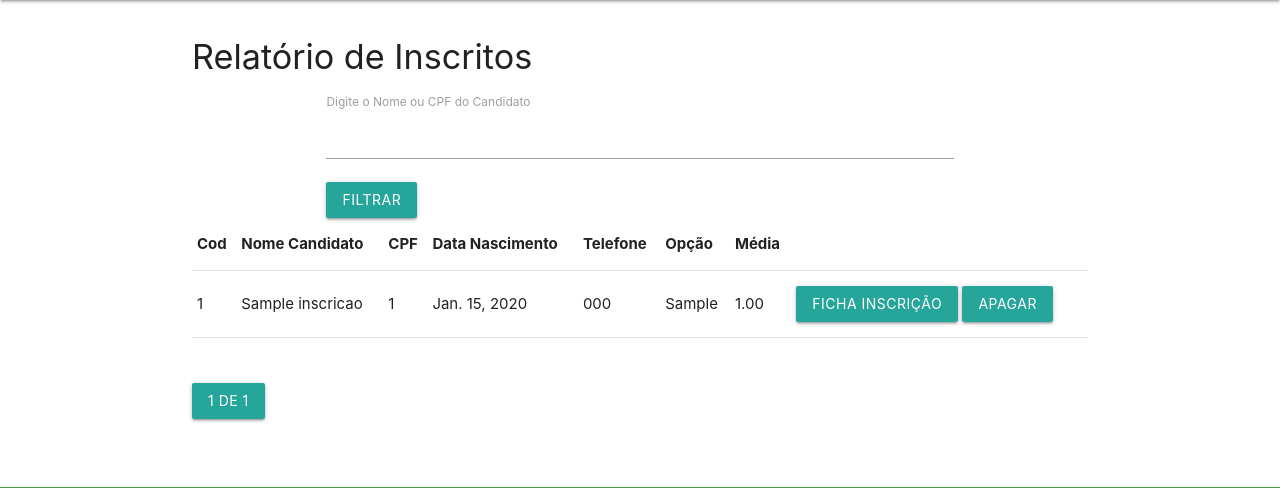
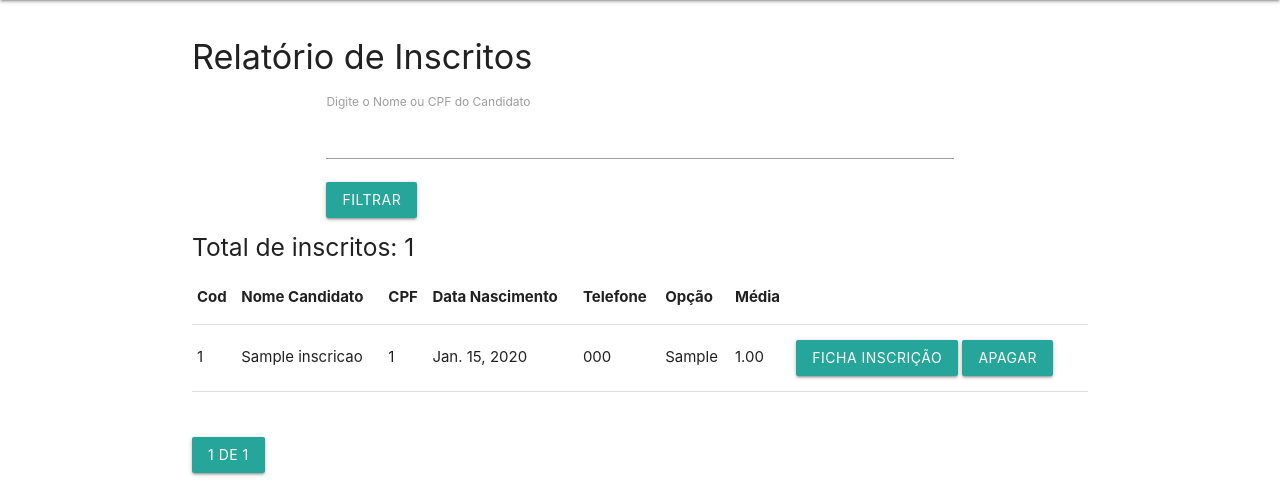
Before and after one commit to miguelzamberlan/pse, a Django app: page /inscricao/relatorio/ in a window 1280 px wide. Shown: the part 64-552 px from the top of the page. Run offline with Django 3.2, Linux system fonts and the light colour scheme; a user stored in the database is signed in; tables that the repository leaves empty hold one stand-in row (values such as "Sample post").

Commit message:
Total inscritos

```diff
--- a/inscricao/templates/relatorio_inscricao.html
+++ b/inscricao/templates/relatorio_inscricao.html
@@ -17,6 +17,9 @@
 						<input type="submit" class="btn btn-primary" value="Filtrar">
 					</form>
 				</div>
+                <div>
+                        <h5>Total de inscritos: {{ totalinscritos }}</h5>
+                </div>
 
 			        <table class="responsive-table">
 				        <thead class="thead-dark">
--- a/inscricao/views.py
+++ b/inscricao/views.py
@@ -293,12 +293,14 @@ def relatorio_inscricao(request):
     else:
         lista_inscritos = Inscricao.objects.all()
 
+    totalinscritos = lista_inscritos.count()
     paginator = Paginator(lista_inscritos, 100)
     page = request.GET.get('page', 1)
     lista_inscritos = paginator.get_page(page)
 
     return render(request, 'relatorio_inscricao.html', {
-        'registros': lista_inscritos
+        'registros': lista_inscritos,
+        'totalinscritos': totalinscritos,
     })
 
 
```
